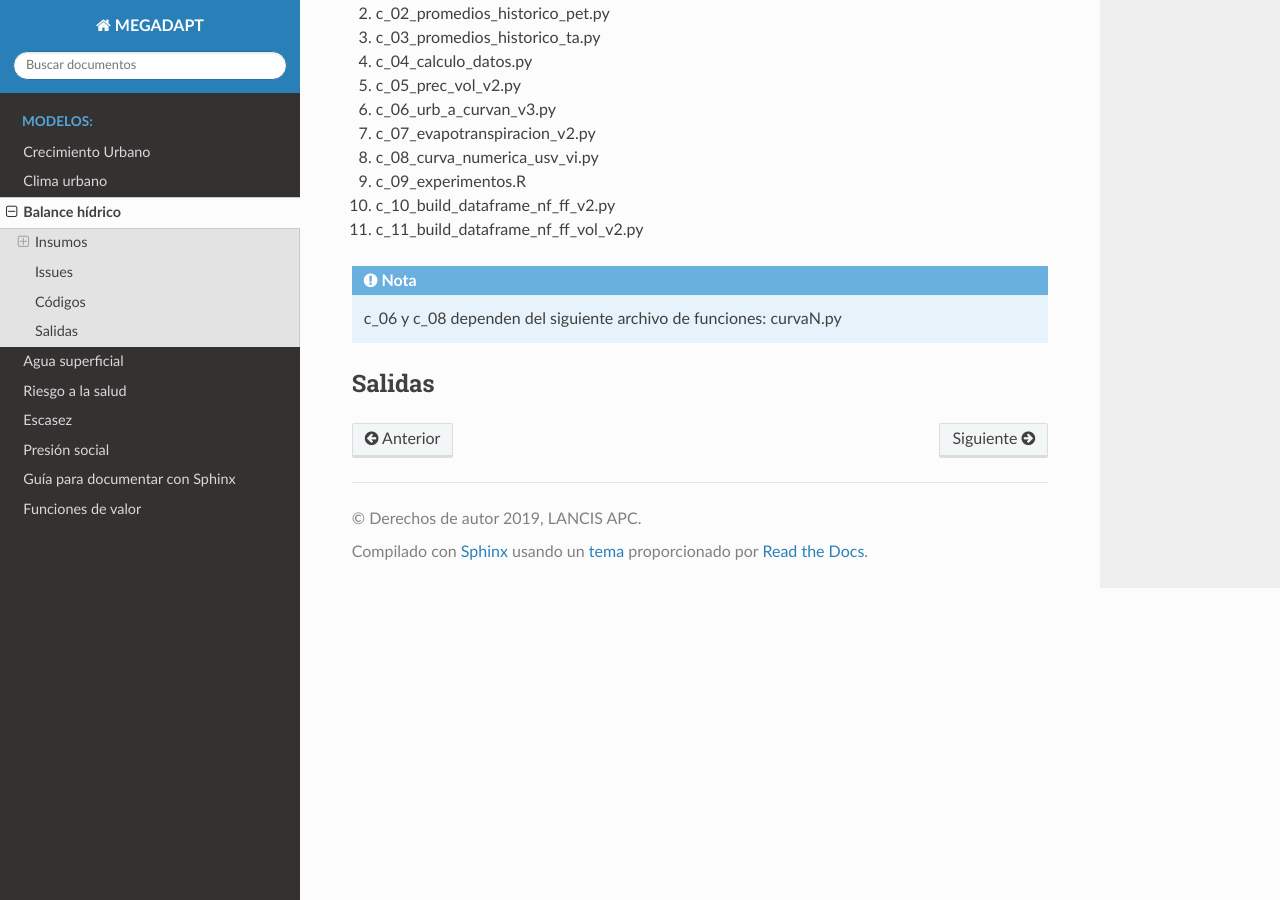
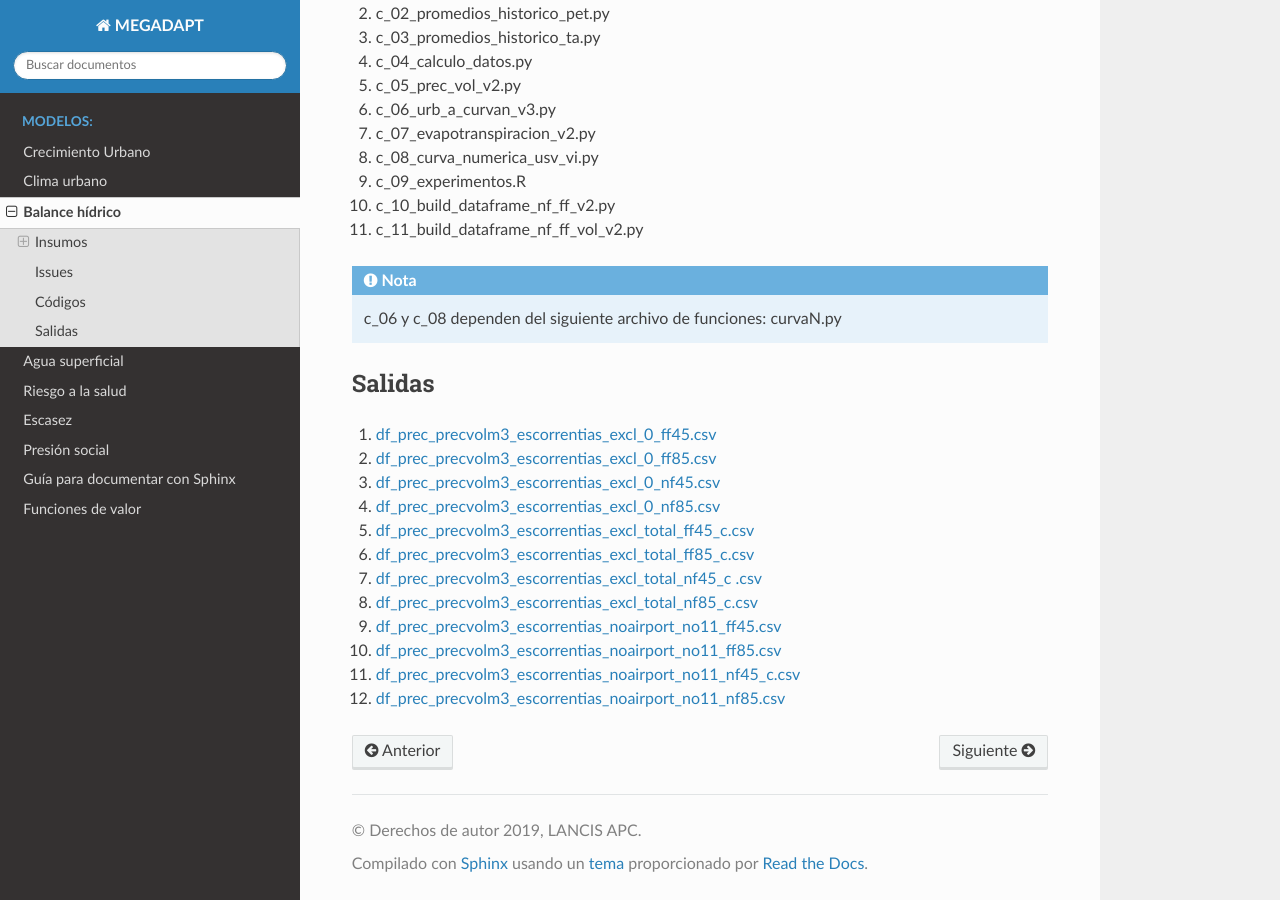
Before and after one commit to vichdzgeo/doc-sphinx, a Sphinx documentation site: the page built from docs/source/escorrentia.rst, in a window 1280 px wide and 900 px high, scrolled down 2625 px. Built offline with Sphinx 7.4.7 and the Read the Docs theme 2.0.0, drawn with Linux system fonts in a browser that asks for light colours.

Commit message:
actualizacion

```diff
--- a/docs/source/escorrentia.rst
+++ b/docs/source/escorrentia.rst
@@ -136,6 +136,34 @@ Códigos
 Salidas
 ********
 
+#. `df_prec_precvolm3_escorrentias_excl_0_ff45.csv`_
+#. `df_prec_precvolm3_escorrentias_excl_0_ff85.csv`_
+#. `df_prec_precvolm3_escorrentias_excl_0_nf45.csv`_
+#. `df_prec_precvolm3_escorrentias_excl_0_nf85.csv`_
+#. `df_prec_precvolm3_escorrentias_excl_total_ff45_c.csv`_
+#. `df_prec_precvolm3_escorrentias_excl_total_ff85_c.csv`_
+#. `df_prec_precvolm3_escorrentias_excl_total_nf45_c .csv`_
+#. `df_prec_precvolm3_escorrentias_excl_total_nf85_c.csv`_
+#. `df_prec_precvolm3_escorrentias_noairport_no11_ff45.csv`_
+#. `df_prec_precvolm3_escorrentias_noairport_no11_ff85.csv`_
+#. `df_prec_precvolm3_escorrentias_noairport_no11_nf45_c.csv`_
+#. `df_prec_precvolm3_escorrentias_noairport_no11_nf85.csv`_
+
+
+.. link salidas
+
+.. _`df_prec_precvolm3_escorrentias_excl_0_ff45.csv`: http://magrat.mine.nu:8088/geonetwork/srv/spa/catalog.search#/metadata/2507b4b3-b5cd-4f58-80bb-4ab061943e12
+.. _`df_prec_precvolm3_escorrentias_excl_0_ff85.csv`: http://magrat.mine.nu:8088/geonetwork/srv/spa/catalog.search#/metadata/2507b4b3-b5cd-4f58-80bb-4ab061943e12
+.. _`df_prec_precvolm3_escorrentias_excl_0_nf45.csv`: http://magrat.mine.nu:8088/geonetwork/srv/spa/catalog.search#/metadata/2507b4b3-b5cd-4f58-80bb-4ab061943e12
+.. _`df_prec_precvolm3_escorrentias_excl_0_nf85.csv`: http://magrat.mine.nu:8088/geonetwork/srv/spa/catalog.search#/metadata/2507b4b3-b5cd-4f58-80bb-4ab061943e12
+.. _`df_prec_precvolm3_escorrentias_excl_total_ff45_c.csv`: http://magrat.mine.nu:8088/geonetwork/srv/spa/catalog.search#/metadata/7a2e05b8-b750-44de-838e-d102b378fb1a
+.. _`df_prec_precvolm3_escorrentias_excl_total_ff85_c.csv`: http://magrat.mine.nu:8088/geonetwork/srv/spa/catalog.search#/metadata/7a2e05b8-b750-44de-838e-d102b378fb1a
+.. _`df_prec_precvolm3_escorrentias_excl_total_nf45_c .csv`: http://magrat.mine.nu:8088/geonetwork/srv/spa/catalog.search#/metadata/7a2e05b8-b750-44de-838e-d102b378fb1a
+.. _`df_prec_precvolm3_escorrentias_excl_total_nf85_c.csv`: http://magrat.mine.nu:8088/geonetwork/srv/spa/catalog.search#/metadata/7a2e05b8-b750-44de-838e-d102b378fb1a
+.. _`df_prec_precvolm3_escorrentias_noairport_no11_ff45.csv`: http://magrat.mine.nu:8088/geonetwork/srv/spa/catalog.search#/metadata/67a8dc0d-42fd-4407-b9f4-ed1c126ebdde
+.. _`df_prec_precvolm3_escorrentias_noairport_no11_ff85.csv`: http://magrat.mine.nu:8088/geonetwork/srv/spa/catalog.search#/metadata/67a8dc0d-42fd-4407-b9f4-ed1c126ebdde
+.. _`df_prec_precvolm3_escorrentias_noairport_no11_nf45_c.csv`: http://magrat.mine.nu:8088/geonetwork/srv/spa/catalog.search#/metadata/67a8dc0d-42fd-4407-b9f4-ed1c126ebdde
+.. _`df_prec_precvolm3_escorrentias_noairport_no11_nf85.csv`: http://magrat.mine.nu:8088/geonetwork/srv/spa/catalog.search#/metadata/67a8dc0d-42fd-4407-b9f4-ed1c126ebdde
 
 
 .. Procedimiento
```
Also changed, not shown: 5 other files.
